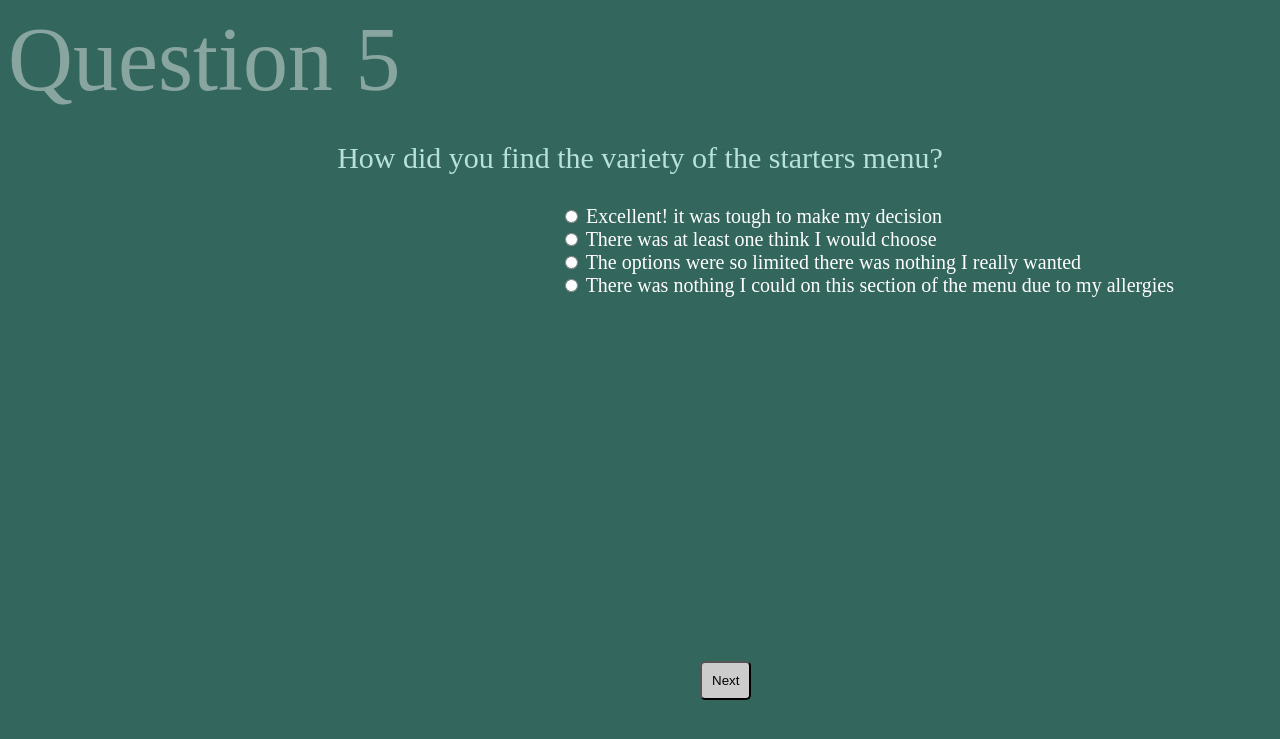
After one commit to ccolqu91/WAD2-Group-Project, a Django app: page /survey/question5/ in a window 1280 px wide. The commit adds this page. Shown: the top 739 px of the page. Run offline with Django 4.2, Linux system fonts and the light colour scheme.

Commit message:
questionBase and nextButton

```diff
--- a/survey_server/urls.py
+++ b/survey_server/urls.py
@@ -9,9 +9,7 @@ path('customer/', views.customer, name='customer'),
 path('manager/', views.manager, name='manager'),
 path('profile/', views.profile, name='profile'),
 path('question1/', views.question1, name='question1'),
-<<<<<<< HEAD
 path('question2/', views.question2, name='question2'),
 path('question5/', views.question5, name='question5'),
-=======
->>>>>>> a5b818016bdd5434c596f2a522b075d16cce80c9
+
 ]
--- a/survey_server/views.py
+++ b/survey_server/views.py
@@ -34,7 +34,13 @@ def question2(request):
     return render(request, 'survey_server/question2.html')
 
 
+def question3(request):
+    return render(request, 'survey_server/question3.html')
+
+def question4(request):
+    return render(request, 'survey_server/question4.html')
+
+
+
 def question5(request):
     return render(request, 'survey_server/question5.html')
-
-# Create your views here.
--- a/templates/survey_server/question5.html
+++ b/templates/survey_server/question5.html
@@ -1,14 +1,20 @@
-<!DOCTYPE html>
-<html>
-<head>
-    <title>Question 5 - Survey Server</title>
-</head>
-<body>
-        <h1>Question 5</h1>
-        <div>
-            <p>How did you find the variety of the starters menu?</p>
-        </div>
-        <div>
+{% extends 'survey_server/questionBase.html' %}
+{% load static %}
+{% block title_block %}
+question2
+{% endblock %}
+{% block index_block %}
+5</br>
+{% endblock %}
+{% block question_block %}
+  <p>How did you find the variety of the starters menu?</p>
+
+{% endblock %}
+
+{% block choices_block %}
+<form method="post" action="{% url 'survey_server:index' %}">
+        {% csrf_token %}
+         <div>
             <input type="radio" id="variety-starter-excellent" name="starter - variety" value="Excellent">
             <label for="Excellent">Excellent! it was tough to make my decision</label><br>
             <input type="radio" id="variety-starter-okay" name="starter - variety" value="Okay">
@@ -18,7 +24,4 @@
             <input type="radio" id="variety-starter-okay" name="starter - variety" value="allergies">
             <label for="allergies">There was nothing I could on this section of the menu due to my allergies</label><br>
         </div>
-        <button type="submit" style="color: black;">Next</button>
-    </div>
-</body>
-</html>
+{% endblock %}
--- /dev/null
+++ b/templates/survey_server/questionBase.html
@@ -0,0 +1,94 @@
+<!DOCTYPE html>
+{% load static %}
+<html lang="en">
+<head>
+    <meta charset="UTF-8">
+    {% block title %}
+        <title>{% block title_block %}{% endblock %}</title>
+    {% endblock %}
+
+    <style>
+        body{
+
+			background-color: #33665d;
+			background-repeat: no-repeat;
+			background-size: cover;
+		}
+
+
+         #index{
+         color:#88a5a0;
+          font-size: 90px;
+         }
+
+        #question{
+         text-align: center;
+            color: #b7e1d9;
+            font-size: 30px;
+        }
+        #choices{
+            position:fixed;
+
+          left:560px;
+
+            color: white;
+            font-size: 20px;
+        }
+        button{
+
+          position:fixed;
+          float: left;
+          bottom:100px;
+          left:700px;
+          background-color: #ccc;
+          padding: 10px;
+          border-radius: 5px;
+          color: black;
+        }
+
+    </style>
+</head>
+
+<body>
+<div id="index">
+    Question
+    {% block index_block %}
+    {% endblock %}
+</div>
+
+<!--login/log out/profile-->
+<div class="top">
+<!--    <p id="login"><a href="/survey_server/home/">LOG OUT</a><br /></p>-->
+<!--    <p id="profile"><a href="/survey_server/profile/">PROFILE</a><br /></p>-->
+    {% block top_block %}
+    {% endblock %}
+</div>
+
+
+<div id="question">
+    {% block question_block %}
+    {% endblock %}
+</div>
+
+<div id="choices">
+    {% block choices_block %}
+    {% endblock %}
+</div>
+
+<button type="submit" style="color: black;">Next</button>
+<script>
+    var ident =$("input[name = 'ident']:checked").val();
+    if(ident=='yes'){   //注意判断身份中用单引号
+
+    loginform.action="/index";     //注意这块的路径是绝对路径
+
+    loginform.submit();表单进行提交，结果就跳转到相应的action对应的页面中
+
+}
+</script>
+
+</body>
+
+
+
+</html>
```
Also changed, not shown: templates/survey_server/question1.html (+24 -19 lines), templates/survey_server/question2.html (+17 -14 lines), templates/survey_server/question3.html (added, +21 -0 lines), templates/survey_server/question4.html (added, +20 -0 lines).
